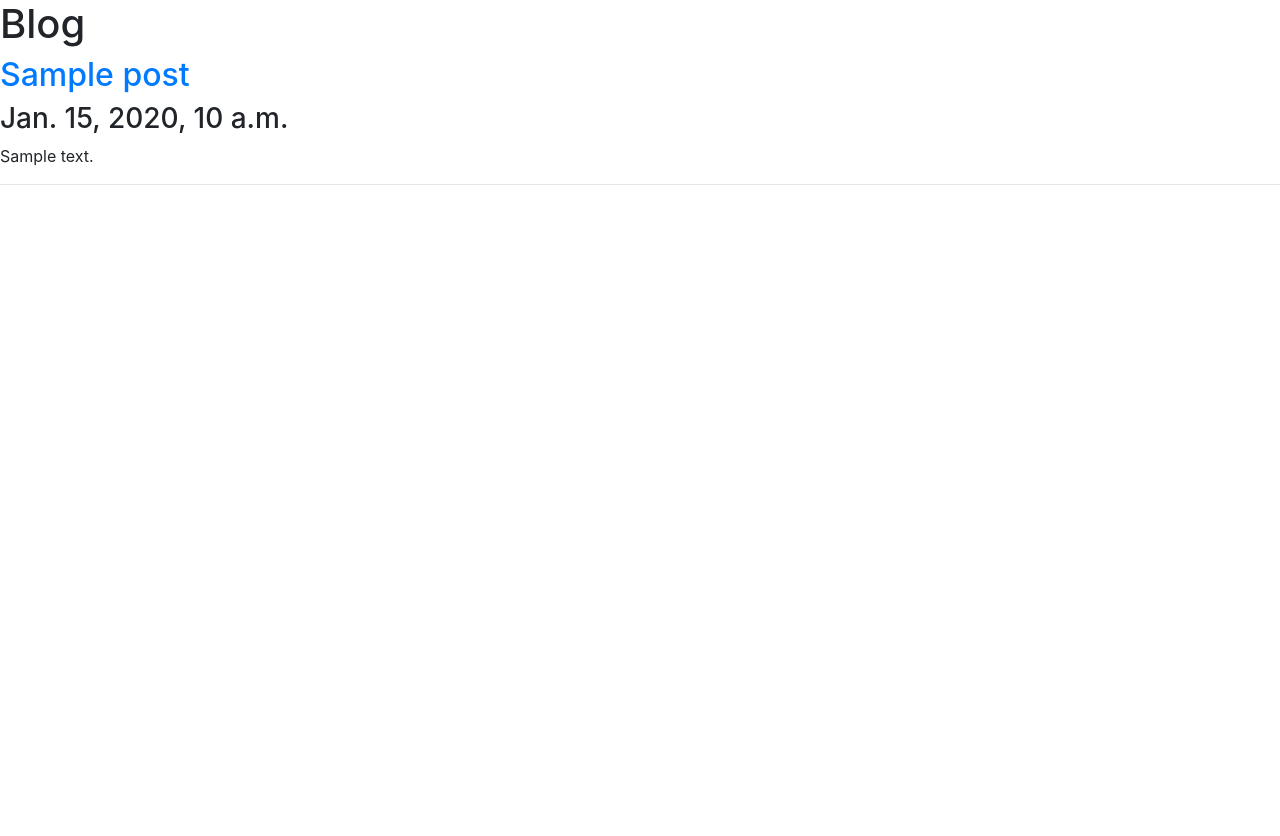
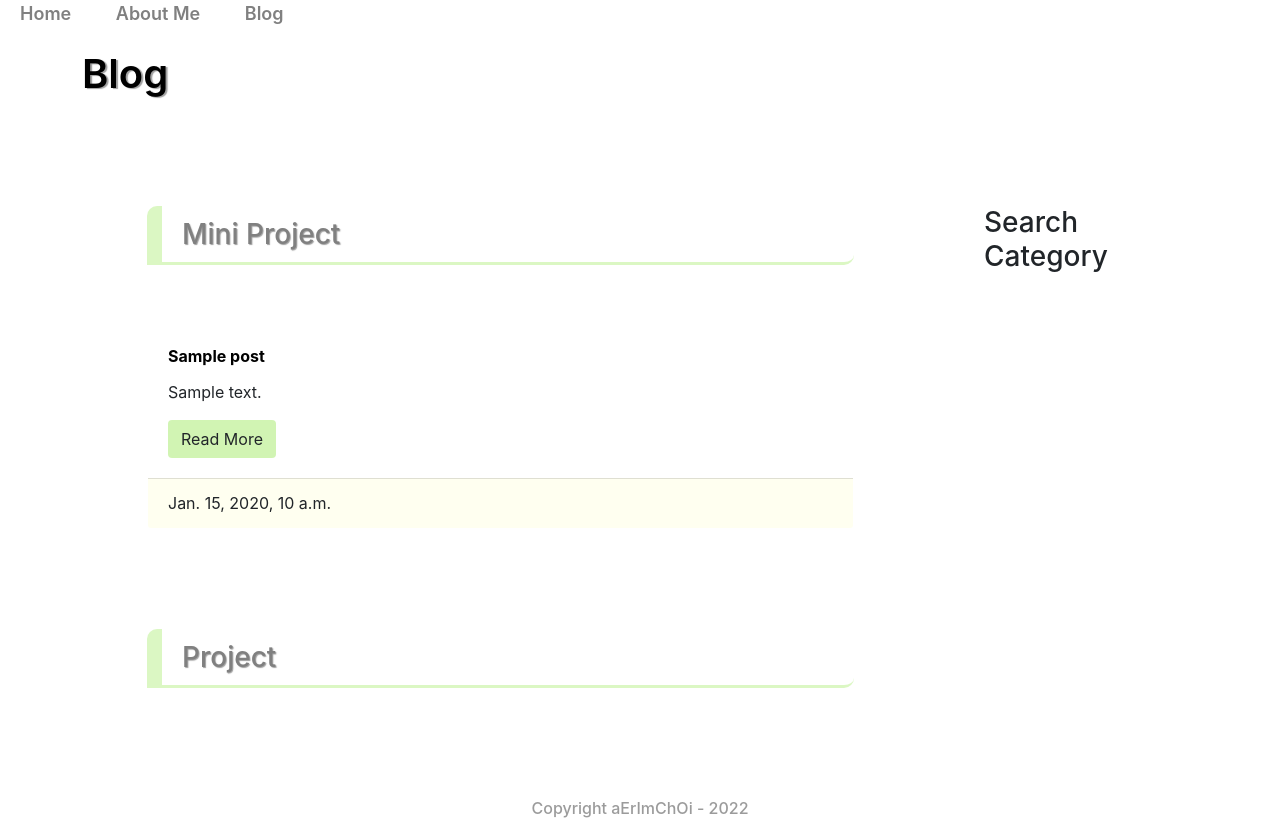
Before and after one commit to choi-aerim/cakd7_dj_project, a Django app: page /blog/ in a window 1280 px wide. Before the commit the page ends 185 px from the top, so only its background shows below. Run offline with Django 3.2, Linux system fonts and the light colour scheme; tables that the repository leaves empty hold one stand-in row (values such as "Sample post"); some libraries are stand-ins or nearby versions.

Commit message:
블로그 페이지, 상세페이지 수정

```diff
--- a/blog/templates/blog/post_list.html
+++ b/blog/templates/blog/post_list.html
@@ -4,14 +4,132 @@
 <head>
     <link rel = 'stylesheet' href = "{% static 'blog/bootstrap/bootstrap.min.css'%}" media = 'screen'>
     <title>Document</title>
+    <style>
+        body{
+            margin: 0; padding: 0;
+        }
+        a{
+            text-decoration: none;
+            color: black;
+        }
+        #nav-bar{
+            position: fixed;
+            left: 0; right: 0; top: 0;
+            height: 50px;
+            font-weight: 600;
+            font-size: large;
+            background-color: white;
+        }
+        #nav-bar a{
+            margin: 0 20px;
+            text-decoration: none;
+            color: gray;
+        }
+        #nav-bar a:hover{
+            color: black;
+            font-size: large;
+        }
+        .container-rim{
+            margin: 0 auto;
+            width: 95%;
+        }
+        .container-rim .row{
+            margin: 50px;
+        }
+        .card {
+            width: 100%;
+            margin-bottom: 50px;
+        }
+        .card-footer{
+            background-color: ivory;
+            height: 50px;
+        }
+        .center{
+            text-align: center;
+        }
+        .htag-line{
+            border-bottom: 3px solid rgba(201, 243, 166, 0.672);
+            border-left: 15px solid rgba(201, 243, 166, 0.672);
+            line-height: 200%;
+            width: 100%;
+            padding: 0 20px;
+        }
+        .htag-shadow1{
+            /* text-shadow: 1px 1px 1px rgb(162, 243, 95); */
+            /* color: rgba(201, 243, 166, 0.968); */
+            text-shadow: 2px 1px 1px rgba(128, 128, 128, 0.758);
+            color: black;
+            font-weight: 600;
+        }
+        .htag-shadow2{
+            text-shadow: 1px 1px 1px rgba(128, 128, 128, 0.758);
+            border-radius: 10px 0;
+            color: gray;
+        }
+        .card{
+            border-color: rgba(0, 128, 0, 0);
+        }
+        .btn-design{
+            background-color:  rgba(201, 243, 166, 0.852);
+        }
+        .btn-design:hover{
+            border: 2px solid gray;
+        }
+        #footer{
+        bottom: 0; right:0; left:0;
+        margin-top: 10px;
+        text-align: center;
+        font-weight: 500;
+        color: rgba(128, 128, 128, 0.783);
+        }
+    </style>
 </head>
 <body>
-    <h1> Blog </h1>
-    {% for p in post_list %}
-        <h2><a href = "{{p.get_absolute_url}}"> {{p.title}} </a></h2>
-        <h3> {{p.created_at}} </h3>
-        <p> {{p.content}} </p>
-        <hr>
-    {% endfor %}
+    <div id = 'nav-bar'>
+        <a href = '/landing/'> Home </a>
+        <a href = '/about_me/'> About Me</a>
+        <a href = '/blog/'> Blog </a>
+    </div>
+    <div class = 'container-rim'>
+        <div class = "row">
+            <h1 class = 'htag-shadow1'> Blog </h1>
+        </div>
+        <div class = "row">
+            <div class = "col-9">
+                <div class = "row">
+                    <h3 class = 'htag-line htag-shadow2'> Mini Project </h3>
+                </div>
+                <div class = "row">
+
+                    {% for p in post_list %}
+                    <div class = "card">
+                        <img src="" class="card-img-top">
+                        <div class = "card-body">
+                            <p class = "card-title"><a href = "{{p.get_absolute_url}}"><b> {{p.title}}</b> </a></p>
+                            <p class = "card-text"> {{p.content}} </p>
+                            <a href="{{p.get_absolute_url}}" class="btn btn-design">Read More</a>
+                        </div>
+                        <div class = "card-footer">
+
+                            <p> {{p.created_at}} </p>
+                        </div>
+                    </div>
+                    {% endfor %}
+
+                </div>
+                <div class = "row">
+                    <h3 class = 'htag-line htag-shadow2'> Project </h3>
+                </div>
+            </div>
+            <div class = "col-3">
+                <div class = "row">
+                    <h3> Search Category </h3>
+                </div>
+            </div>
+        </div>
+    </div>
+    <div id = 'footer'>
+        <p>Copyright aErImChOi - 2022 </p>
+    </div>
 </body>
 </html>
--- a/blog/views.py
+++ b/blog/views.py
@@ -5,7 +5,7 @@ from .models import Post
 # Create your views here.
 class PostList(ListView):
     model =  Post
-    ordering = '-pk'
+    ordering = 'pk'
 
 class PostDetail(DetailView):
     model =  Post
--- a/single_pages/templates/single_pages/about_me.html
+++ b/single_pages/templates/single_pages/about_me.html
@@ -19,7 +19,12 @@
         }
         #nav-bar a{
             margin: 0 20px;
+            text-decoration: none;
             color: gray;
+        }
+        #nav-bar a:hover{
+            color: black;
+            font-size: large;
         }
 
         #contents{
@@ -27,7 +32,6 @@
         top: 70px; right: 0; left: 0; bottom: 50px;
         height: 900px;
         }
-
         .container .row{
             margin: 50px;
         }
```
Also changed, not shown: blog/templates/blog/post_detail.html (+53 -7 lines), single_pages/templates/single_pages/landing.html (+8 -3 lines). Lines whose indentation alone changed are shown as unchanged.
